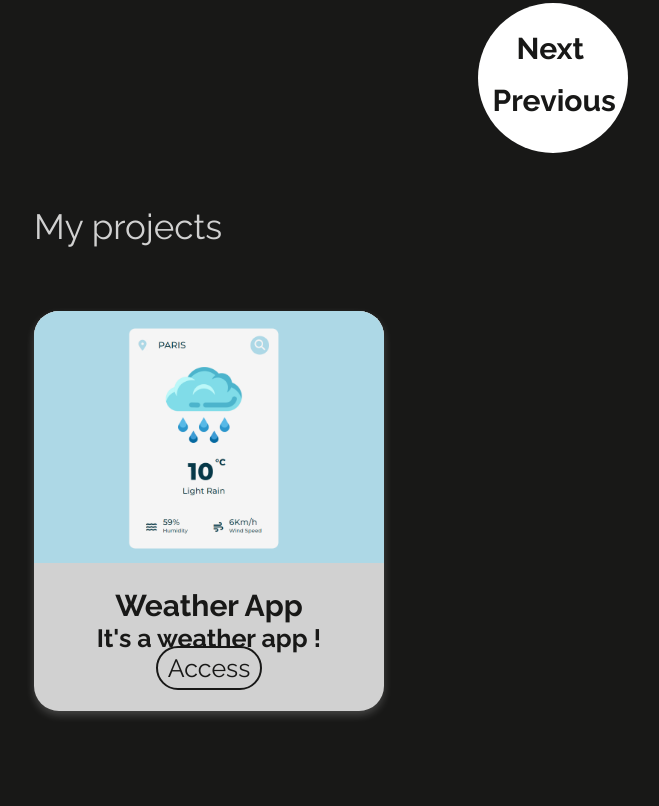
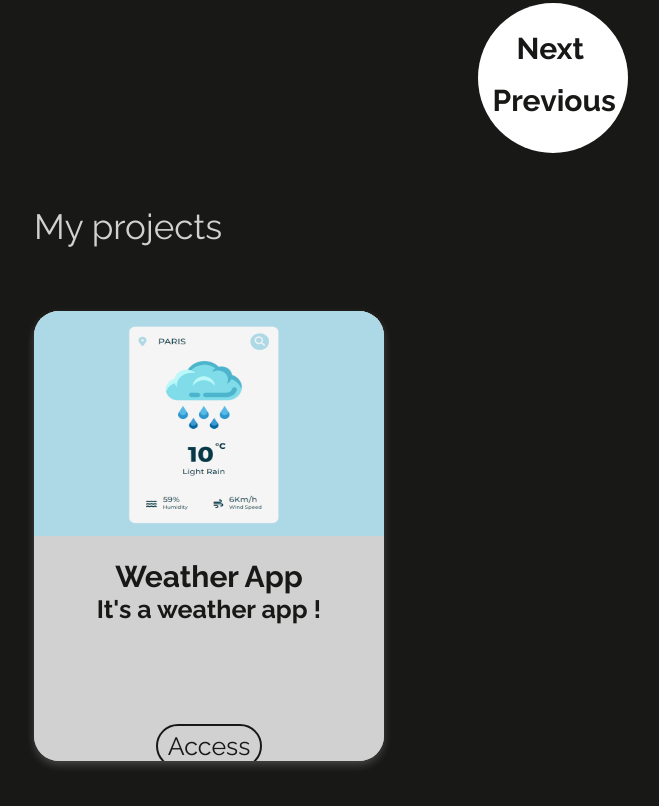
Before and after one commit to tikiid/portfolio-thibaut-schweitzer, a plain HTML site: page index.html in a window 1280 px wide. Shown: the part 722-1528 px from the top of the page, without its empty margins (126-785 px from the left). Drawn offline with Linux system fonts and the light colour scheme.

Commit message:
continuer
eeeeeee

```diff
--- a/index.html
+++ b/index.html
@@ -5,7 +5,7 @@
     <meta http-equiv="X-UA-Compatible" content="IE=edge">
     <meta name="viewport" content="width=device-width, initial-scale=1.0">
     <link rel="stylesheet" href="style.css">
-    <title>Document</title>
+    <title>Portfolio</title>
 </head>
 <body>
     <header id="header">
@@ -59,20 +59,22 @@
             <div class="flip-card-project">
                 <div class="flip-card-project-inner">
                     <div class="flip-card-project-front">
-
                         <img src="images/images_of_projects/weather_app.png" alt="">
                         <div class="flip-card-project-front-content">
+                            <div class="flip-card-project-front-content-title">
                                 <h3 class="color-black">Weather App</h3>
                                 <h4 class="color-black">It's a weather app !</h4>
-                        <a class="access_link" href="" target="_blank">Access</a>
+                            </div>
+                            <div class="flip-card-project-front-content-link">
+                                <a class="access_link" href="#" target="_blank">Access</a>
                             </div>
 
+                        </div>
                     </div>
                     <div class="flip-card-project-back">
 
                     </div>
                 </div>
-
             </div>
         </section>
 
--- a/style.css
+++ b/style.css
@@ -97,6 +97,10 @@ header aside nav{
     height: 100vh;
 }
 
+header aside a{
+    cursor: pointer;
+}
+
 header aside a svg{
     width: 50px;
 }
@@ -110,6 +114,7 @@ header section{
     padding-left: 128px;
     width: 100%;
     position: relative;
+    justify-content: space-evenly;
 }
 
 header section h1{
@@ -121,7 +126,7 @@ header section h2{
     align-self: center;
     text-align: center;
     max-width: 70vw;
-    margin-top: 256px;
+
 }
 
 header section #bottom-header-circle{
@@ -168,16 +173,14 @@ main{
     margin: 0px 64px 256px 128px;
 }
 
-main section .flip-card-project{
+.flip-card-project{
     background-color: transparent;
     width: 350px;
-    height: 400px;
-
+    height: 450px;
     perspective: 1000px;
-
 }
 
-main section .flip-card-project-inner{
+.flip-card-project-inner{
     position: relative;
     width: 100%;
     height: 100%;
@@ -191,24 +194,45 @@ main section .flip-card-project-inner{
     overflow: hidden;
 }
 
-main section .flip-card-project-inner:hover{
+.flip-card-project-inner:hover{
     box-shadow: 0 6px 10px 0 rgba(255,255,255,0.5);
 
 }
 
-main section .flip-card-project-front{
+.flip-card-project-front{
     position: relative;
     display: flex;
     flex-direction: column;
-    gap: 25px;
+    justify-content: space-between;
     background-color: var(--color-white-hex);
+    padding-bottom: 15px;
+    height: 100%;
+}
+
+.flip-card-project-front img{
+    /* width: 100%; */
+    height: 50%;
+}
+
+main section .flip-card-project-front .flip-card-project-front-content{
+    display: flex;
+    flex-direction: column;
+    justify-content: space-between;
+    height: 45%;
 
 }
 
-main section .flip-card-project-front img{
+
+main section .flip-card-project-front-content .flip-card-project-front-content-title{
     width: 100%;
-    height: 100%;
+    align-self: flex-start;
 }
+
+main section .flip-card-project-front-content a{
+    justify-self: flex-end;
+}
+
+
 
 .flip-card-project-front-content h3, .flip-card-project-front-content h4{
     color: var(--color-black-hex);
```
Lines whose indentation alone changed are shown as unchanged.
